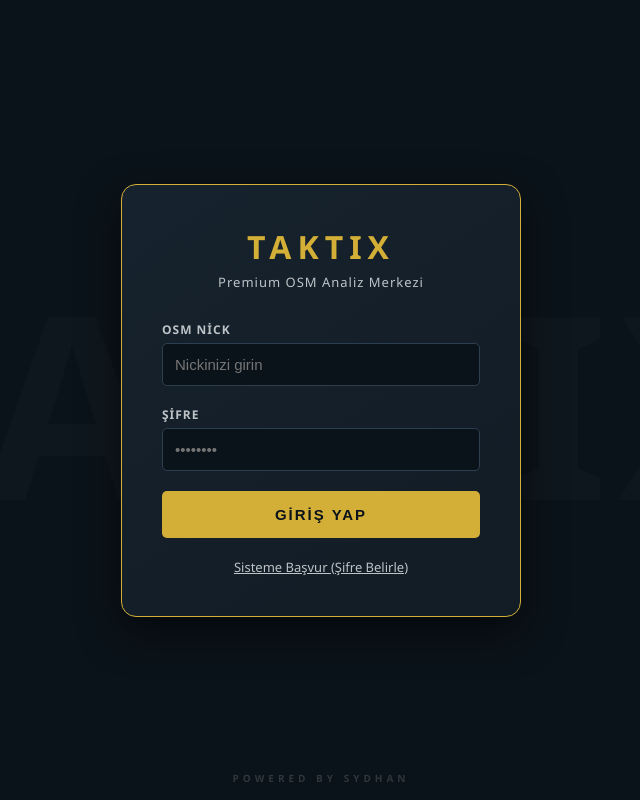
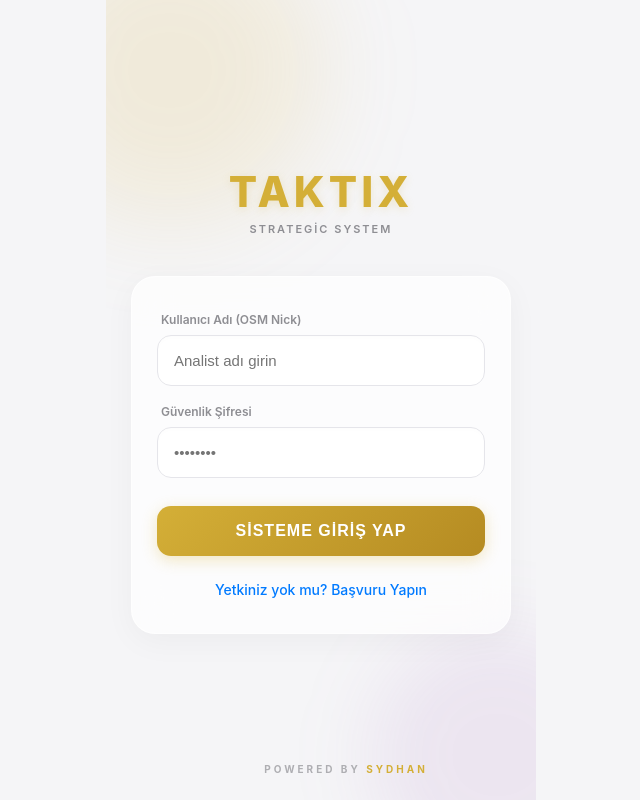
Before and after one commit to telci744/sfk-taktik, a plain HTML site: page index.html in a window 1280 px wide. Shown: the whole page, without its empty margins (319-959 px from the left). Drawn offline with Linux system fonts and the light colour scheme.

Commit message:
Update index.html

```diff
--- a/index.html
+++ b/index.html
@@ -2,77 +2,212 @@
 <html lang="tr">
 <head>
     <meta charset="UTF-8">
-    <meta name="viewport" content="width=device-width, initial-scale=1.0">
-    <title>TAKTIX - Merkezi Giriş</title>
+    <meta name="viewport" content="width=device-width, initial-scale=1.0, maximum-scale=1.0, user-scalable=no">
+    <title>TAKTIX - Strateji Merkezi</title>
 
     <script src="https://www.gstatic.com/firebasejs/10.8.1/firebase-app-compat.js"></script>
     <script src="https://www.gstatic.com/firebasejs/10.8.1/firebase-firestore-compat.js"></script>
 
     <style>
-        * { box-sizing: border-box; }
-        body { font-family: 'Segoe UI', Tahoma, Geneva, Verdana, sans-serif; background-color: #0b131a; margin: 0; padding: 0; display: flex; align-items: center; justify-content: center; min-height: 100vh; color: #ecf0f1; overflow: hidden; position: relative; }
-        .bg-watermark { position: absolute; top: 50%; left: 50%; transform: translate(-50%, -50%); font-size: 20vw; font-weight: 900; color: rgba(255, 255, 255, 0.02); z-index: 0; pointer-events: none; letter-spacing: 10px; }
+        /* Apple SF Pro Font & Base Reset */
+        * { box-sizing: border-box; -webkit-tap-highlight-color: transparent; }
+        body {
+            font-family: -apple-system, BlinkMacSystemFont, "Segoe UI", Roboto, Helvetica, Arial, sans-serif;
+            background-color: #f5f5f7; /* iOS Sistem Arkaplan Rengi */
+            margin: 0;
+            padding: 0;
+            display: flex;
+            justify-content: center;
+            align-items: center;
+            min-height: 100vh;
+            color: #1c1c1e;
+        }
 
-        .auth-container { background: linear-gradient(145deg, #16222d, #121c25); border: 1px solid #d4af37; border-radius: 15px; padding: 40px; width: 90%; max-width: 400px; box-shadow: 0 15px 40px rgba(0,0,0,0.6); position: relative; z-index: 1; text-align: center; }
-        .header-title { margin-bottom: 30px; }
-        .header-title h1 { font-size: 32px; color: #d4af37; margin: 0; text-transform: uppercase; letter-spacing: 6px; }
-        .header-title p { color: #bdc3c7; font-size: 13px; margin-top: 5px; letter-spacing: 1px; }
+        /* Mobil Uygulama Çerçevesi */
+        .mobile-wrapper {
+            width: 100%;
+            max-width: 430px; /* iPhone Pro Max genişliği */
+            min-height: 100vh;
+            background-color: #f5f5f7;
+            position: relative;
+            display: flex;
+            flex-direction: column;
+            justify-content: center;
+            padding: 30px 25px;
+            overflow: hidden;
+        }
 
-        .input-group { margin-bottom: 20px; text-align: left; }
-        .input-group label { display: block; font-size: 12px; font-weight: bold; color: #bdc3c7; margin-bottom: 5px; text-transform: uppercase; letter-spacing: 1px; }
-        .input-group input { width: 100%; padding: 12px; background-color: #0b131a; border: 1px solid #2c3e50; border-radius: 5px; color: white; font-size: 15px; transition: 0.3s; }
-        .input-group input:focus { outline: none; border-color: #d4af37; }
+        /* Arkaplan Süslemeleri (Bulanık Yuvarlaklar) */
+        .bg-blob-1 { position: absolute; top: -10%; left: -20%; width: 300px; height: 300px; background: rgba(212, 175, 55, 0.15); border-radius: 50%; filter: blur(50px); z-index: 0; pointer-events: none; }
+        .bg-blob-2 { position: absolute; bottom: -10%; right: -20%; width: 250px; height: 250px; background: rgba(155, 89, 182, 0.1); border-radius: 50%; filter: blur(40px); z-index: 0; pointer-events: none; }
 
-        .btn-main { background-color: #d4af37; color: #0b131a; border: none; padding: 15px; width: 100%; border-radius: 5px; font-weight: bold; font-size: 15px; cursor: pointer; text-transform: uppercase; letter-spacing: 2px; transition: 0.3s; }
-        .btn-main:hover { background-color: #f1c40f; }
+        /* Logo Alanı */
+        .logo-container {
+            text-align: center;
+            margin-bottom: 40px;
+            z-index: 1;
+        }
+        .logo-container h1 {
+            font-size: 42px;
+            font-weight: 800;
+            color: #d4af37; /* TAKTIX Gold */
+            margin: 0;
+            letter-spacing: 4px;
+            text-transform: uppercase;
+            text-shadow: 0 2px 10px rgba(212, 175, 55, 0.2);
+        }
+        .logo-container p {
+            font-size: 11px;
+            font-weight: 600;
+            color: #8e8e93;
+            margin: 5px 0 0 0;
+            letter-spacing: 2px;
+            text-transform: uppercase;
+        }
 
-        .toggle-link { margin-top: 20px; display: block; color: #bdc3c7; font-size: 13px; cursor: pointer; text-decoration: underline; transition: 0.2s; }
-        .toggle-link:hover { color: #d4af37; }
+        /* Glassmorphism (Cam Efekti) Kart */
+        .glass-card {
+            background: rgba(255, 255, 255, 0.7);
+            backdrop-filter: blur(20px);
+            -webkit-backdrop-filter: blur(20px);
+            border-radius: 24px;
+            padding: 35px 25px;
+            box-shadow: 0 8px 32px rgba(0, 0, 0, 0.04);
+            border: 1px solid rgba(255, 255, 255, 0.6);
+            z-index: 1;
+            width: 100%;
+        }
+
+        /* Form Elemanları */
+        .input-group { margin-bottom: 18px; }
+        .input-group label {
+            display: block;
+            font-size: 12px;
+            font-weight: 600;
+            color: #8e8e93;
+            margin-bottom: 8px;
+            margin-left: 4px;
+        }
+        .input-group input {
+            width: 100%;
+            padding: 16px;
+            background-color: #ffffff;
+            border: 1.5px solid #e5e5ea;
+            border-radius: 14px;
+            font-size: 15px;
+            color: #1c1c1e;
+            transition: all 0.3s ease;
+            box-shadow: inset 0 2px 4px rgba(0,0,0,0.01);
+        }
+        .input-group input:focus {
+            outline: none;
+            border-color: #d4af37;
+            box-shadow: 0 0 0 4px rgba(212, 175, 55, 0.1);
+        }
+
+        /* Premium Buton */
+        .btn-main {
+            width: 100%;
+            padding: 16px;
+            background: linear-gradient(135deg, #d4af37 0%, #b58b22 100%);
+            color: #ffffff;
+            border: none;
+            border-radius: 14px;
+            font-size: 16px;
+            font-weight: 700;
+            letter-spacing: 1px;
+            cursor: pointer;
+            box-shadow: 0 4px 15px rgba(212, 175, 55, 0.3);
+            transition: transform 0.2s ease, box-shadow 0.2s ease;
+            margin-top: 10px;
+        }
+        .btn-main:active { transform: scale(0.97); box-shadow: 0 2px 8px rgba(212, 175, 55, 0.2); }
+
+        /* Yönlendirme Linki */
+        .toggle-link {
+            display: block;
+            text-align: center;
+            margin-top: 25px;
+            font-size: 14px;
+            font-weight: 500;
+            color: #007aff; /* iOS Mavi */
+            cursor: pointer;
+            text-decoration: none;
+        }
+
+        /* Mesaj Kutuları */
+        .msg { font-size: 13px; margin-top: 15px; font-weight: 600; display: none; padding: 12px; border-radius: 10px; text-align: center; }
+        .msg.error { background-color: #ffe5e5; color: #d63031; border: 1px solid #ffcccc; }
+        .msg.success { background-color: #e5f9e5; color: #27ae60; border: 1px solid #ccf2cc; }
+        .msg.info { background-color: #fff3cd; color: #f39c12; border: 1px solid #ffe69c; }
 
         #registerForm { display: none; }
-        .msg { font-size: 13px; margin-top: 15px; font-weight: bold; display: none; padding: 10px; border-radius: 5px; }
-        .msg.error { color: #fff; background-color: #e74c3c; }
-        .msg.success { color: #fff; background-color: #27ae60; }
-        .msg.info { color: #000; background-color: #f1c40f; }
 
-        /* SYDHAN İMZASI */
-        .sydhan-footer { position: fixed; bottom: 15px; left: 0; width: 100%; text-align: center; color: rgba(255,255,255,0.15); font-size: 10px; letter-spacing: 4px; text-transform: uppercase; font-weight: bold; z-index: 0; }
+        /* Sydhan İmza */
+        .sydhan-footer {
+            position: absolute;
+            bottom: 25px;
+            width: 100%;
+            text-align: center;
+            font-size: 10px;
+            font-weight: 700;
+            color: #aeaeb2;
+            letter-spacing: 3px;
+            text-transform: uppercase;
+            z-index: 1;
+        }
+        .sydhan-footer span { color: #d4af37; }
     </style>
 </head>
 <body>
 
-    <div class="bg-watermark">TAKTIX</div>
+    <div class="mobile-wrapper">
+        <div class="bg-blob-1"></div>
+        <div class="bg-blob-2"></div>
 
-    <div class="auth-container">
+        <div class="logo-container">
+            <h1>TAKTIX</h1>
+            <p>Strategic System</p>
+        </div>
+
+        <div class="glass-card">
             <div id="loginForm">
-            <div class="header-title">
-                <h1>TAKTIX</h1>
-                <p>Premium OSM Analiz Merkezi</p>
+                <div class="input-group">
+                    <label>Kullanıcı Adı (OSM Nick)</label>
+                    <input type="text" id="loginId" placeholder="Analist adı girin" autocomplete="off">
                 </div>
-            <div class="input-group"><label>OSM Nick</label><input type="text" id="loginId" placeholder="Nickinizi girin" autocomplete="off"></div>
-            <div class="input-group"><label>Şifre</label><input type="password" id="loginPass" placeholder="••••••••" autocomplete="off"></div>
+                <div class="input-group">
+                    <label>Güvenlik Şifresi</label>
+                    <input type="password" id="loginPass" placeholder="••••••••" autocomplete="off">
+                </div>
 
-            <button type="button" class="btn-main" onclick="login()">Giriş Yap</button>
+                <button type="button" class="btn-main" onclick="login()">SİSTEME GİRİŞ YAP</button>
                 <div id="loginMsg" class="msg"></div>
-            <span class="toggle-link" onclick="toggleForms()">Sisteme Başvur (Şifre Belirle)</span>
+                <span class="toggle-link" onclick="toggleForms()">Yetkiniz yok mu? Başvuru Yapın</span>
             </div>
 
             <div id="registerForm">
-            <div class="header-title">
-                <h1>TAKTIX</h1>
-                <p>Yeni Kullanıcı Başvurusu</p>
+                <div class="input-group">
+                    <label>Ad Soyad</label>
+                    <input type="text" id="regName" placeholder="Örn: Ahmet Yılmaz" autocomplete="off">
                 </div>
-            <div class="input-group"><label>Ad Soyad</label><input type="text" id="regName" placeholder="Örn: Ahmet Yılmaz" autocomplete="off"></div>
-            <div class="input-group"><label>OSM Nick</label><input type="text" id="regNick" placeholder="Oyundaki adınız" autocomplete="off"></div>
-            <div class="input-group"><label>Kullanmak İstediğiniz Şifre</label><input type="password" id="regPass" placeholder="Şifre belirleyin" autocomplete="off"></div>
+                <div class="input-group">
+                    <label>OSM Nick</label>
+                    <input type="text" id="regNick" placeholder="Oyundaki adınız" autocomplete="off">
+                </div>
+                <div class="input-group">
+                    <label>Şifre Belirle</label>
+                    <input type="password" id="regPass" placeholder="••••••••" autocomplete="off">
+                </div>
 
-            <button type="button" class="btn-main" onclick="register()">Başvuruyu Gönder</button>
+                <button type="button" class="btn-main" onclick="register()">BAŞVURUYU GÖNDER</button>
                 <div id="regMsg" class="msg"></div>
-            <span class="toggle-link" onclick="toggleForms()">Zaten onaylı mısınız? Giriş Yapın</span>
+                <span class="toggle-link" onclick="toggleForms()">Giriş Ekranına Dön</span>
             </div>
         </div>
 
-    <div class="sydhan-footer">POWERED BY SYDHAN</div>
+        <div class="sydhan-footer">POWERED BY <span>SYDHAN</span></div>
+    </div>
 
     <script>
         const firebaseConfig = {
@@ -90,47 +225,62 @@
         function toggleForms() {
             const loginF = document.getElementById('loginForm');
             const regF = document.getElementById('registerForm');
-            loginF.style.display = loginF.style.display === 'none' ? 'block' : 'none';
-            regF.style.display = regF.style.display === 'block' ? 'none' : 'block';
+            // iOS tarzı yumuşak geçiş için
+            if(loginF.style.display === 'none') {
+                regF.style.display = 'none';
+                loginF.style.display = 'block';
+                loginF.style.animation = 'fadeIn 0.3s ease';
+            } else {
+                loginF.style.display = 'none';
+                regF.style.display = 'block';
+                regF.style.animation = 'fadeIn 0.3s ease';
+            }
             document.getElementById('loginMsg').style.display = 'none';
             document.getElementById('regMsg').style.display = 'none';
         }
 
+        // JS Animasyon Keyframes (Satıriçi eklendi)
+        const style = document.createElement('style');
+        style.innerHTML = `@keyframes fadeIn { from { opacity: 0; transform: translateY(10px); } to { opacity: 1; transform: translateY(0); } }`;
+        document.head.appendChild(style);
+
         function showMessage(elementId, text, type) {
             const el = document.getElementById(elementId);
-            el.innerText = text; el.className = 'msg ' + type; el.style.display = 'block';
+            el.innerText = text; el.className = 'msg ' + type;
+            el.style.display = 'block';
+            el.style.animation = 'fadeIn 0.3s ease';
         }
 
         function register() {
             try {
-                const name = document.getElementById('regName').value;
-                const nick = document.getElementById('regNick').value;
-                const pass = document.getElementById('regPass').value;
+                const name = document.getElementById('regName').value.trim();
+                const nick = document.getElementById('regNick').value.trim();
+                const pass = document.getElementById('regPass').value.trim();
 
-                if(!name || !nick || !pass) { showMessage('regMsg', 'HATA: Lütfen tüm alanları doldurun!', 'error'); return; }
+                if(!name || !nick || !pass) { showMessage('regMsg', 'Lütfen tüm alanları eksiksiz doldurun.', 'error'); return; }
 
-                showMessage('regMsg', 'Sisteme bağlanılıyor, lütfen bekleyin...', 'info');
+                showMessage('regMsg', 'Sisteme bağlanılıyor...', 'info');
 
                 db.collection("users").add({
                     adSoyad: name, osmNick: nick, sifre: pass, rol: "kullanici", durum: "onay_bekliyor", kayitTarihi: Date.now()
                 }).then(() => {
-                    showMessage('regMsg', 'BAŞARILI: Başvuru alındı! Yöneticinin onayını bekleyin.', 'success');
+                    showMessage('regMsg', 'Başvurunuz başarıyla alındı! Yönetici onayı bekleyin.', 'success');
                     document.getElementById('regName').value = '';
                     document.getElementById('regNick').value = '';
                     document.getElementById('regPass').value = '';
                 }).catch((err) => {
-                    showMessage('regMsg', 'HATA: ' + err.message, 'error');
+                    showMessage('regMsg', 'Bağlantı Hatası: ' + err.message, 'error');
                 });
-            } catch (error) { alert("Sistemsel Hata: " + error.message); }
+            } catch (error) { showMessage('regMsg', 'Sistemsel Hata: ' + error.message, 'error'); }
         }
 
         function login() {
-            const loginId = document.getElementById('loginId').value;
-            const loginPass = document.getElementById('loginPass').value;
+            const loginId = document.getElementById('loginId').value.trim();
+            const loginPass = document.getElementById('loginPass').value.trim();
 
-            if(!loginPass) { showMessage('loginMsg', 'Lütfen şifre girin.', 'error'); return; }
+            if(!loginPass || !loginId) { showMessage('loginMsg', 'Lütfen kullanıcı adı ve şifre girin.', 'error'); return; }
 
-            // YÖNETİCİ GİZLİ GİRİŞİ
+            // YÖNETİCİ GİZLİ GİRİŞİ (Değişmedi)
             if(loginPass === "3428") {
                 localStorage.setItem("sfk_kullanici", "TAKTIX Admin");
                 localStorage.setItem("sfk_rol", "admin");
@@ -138,17 +288,16 @@
                 return;
             }
 
-            if(!loginId) { showMessage('loginMsg', 'Nick girin.', 'error'); return; }
-            showMessage('loginMsg', 'Giriş yapılıyor...', 'info');
+            showMessage('loginMsg', 'Sisteme giriş yapılıyor...', 'info');
 
             db.collection("users").where("osmNick", "==", loginId).get().then((snapshot) => {
-                if(snapshot.empty) { showMessage('loginMsg', 'Kullanıcı bulunamadı.', 'error'); return; }
+                if(snapshot.empty) { showMessage('loginMsg', 'Kayıtlı kullanıcı bulunamadı.', 'error'); return; }
                 let userData = null;
                 snapshot.forEach(doc => { userData = doc.data(); });
 
-                if(userData.sifre !== loginPass) { showMessage('loginMsg', 'Hatalı şifre.', 'error'); return; }
+                if(userData.sifre !== loginPass) { showMessage('loginMsg', 'Hatalı şifre girdiniz.', 'error'); return; }
                 if(userData.durum === "onay_bekliyor") { showMessage('loginMsg', 'Hesabınız henüz onaylanmamış.', 'error'); return; }
-                if(userData.durum === "reddedildi") { showMessage('loginMsg', 'Hesabınız reddedilmiş.', 'error'); return; }
+                if(userData.durum === "reddedildi") { showMessage('loginMsg', 'Hesabınız reddedilmiştir.', 'error'); return; }
 
                 localStorage.setItem("sfk_kullanici", userData.osmNick);
                 localStorage.setItem("sfk_rol", "kullanici");
```
Lines whose indentation alone changed are shown as unchanged.
